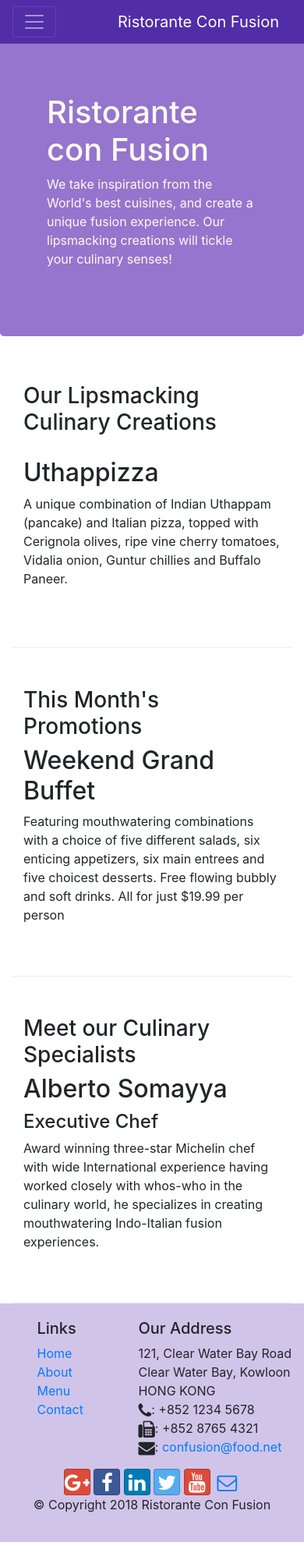
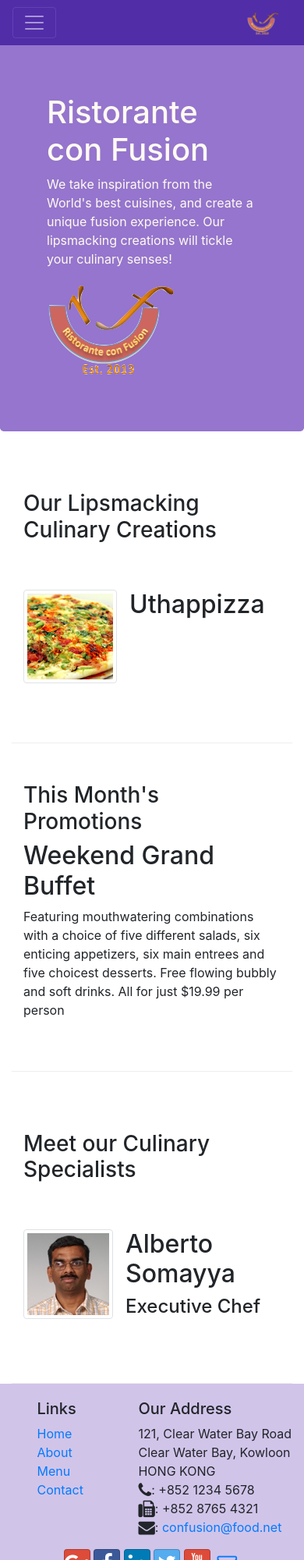
Before and after one commit to jiayelidd/Jiaye-bootstrap-demo, a website: page index.html in a window 390 px wide. Shown: the top 2000 px of the page at 78% size. Before the commit the page ends 1977 px from the top, so only its background shows below. Drawn offline with nearby package versions, Linux system fonts and the light colour scheme.

Commit message:
media added

```diff
--- a/index.html
+++ b/index.html
@@ -21,7 +21,7 @@
       <button class="navbar-toggler" type="button" data-toggle="collapse" data-target="#Navbar">
         <span class="navbar-toggler-icon"></span>
       </button>
-      <a class="navbar-brand" href="#">Ristorante Con Fusion</a>
+      <a class="navbar-brand" href="#"><img src="./img/logo.png" height="30" width="41"></a>
       <div class="collapse navbar-collapse" id="Navbar">
         <ul class="navbar-nav mr-auto">
           <li class="nav-item active"><a class="nav-link" href="#"><span class="fa fa-home fa-lg"></span> Home</a></li>
@@ -42,7 +42,8 @@
             creations will tickle your culinary senses!</p>
         </div>
         <!--The below line means that for extra small, the below section will stack below the above section. For small to extra large it will fill the rest of the col.-->
-        <div class="col-12 col-sm">
+        <div class="col-12 col-sm aligh-self-center">
+            <img src="./img/logo.png" class="img-fluid">
         </div>
       </div>
     </div>
@@ -55,9 +56,14 @@
         <h3>Our Lipsmacking Culinary Creations</h3>
       </div>
       <div class="col col-sm order-sm-first col-md">
-        <h2>Uthappizza</h2>
-        <p>A unique combination of Indian Uthappam (pancake) and Italian pizza, topped with Cerignola olives, ripe vine
-          cherry tomatoes, Vidalia onion, Guntur chillies and Buffalo Paneer.</p>
+          <div class="media">
+              <img class="d-flex mr-3 img-thumbnail aligh-self-center" src="./img/uthappizza.png" alt="uthapizza">
+              <div class="media-body">
+                <h2 class="mt-0">Uthappizza</h2>
+                <p class="d-none d-sm-block">A unique combination of Indian Uthappam (pancake) and Italian pizza, topped with Cerignola olives, ripe vine
+                  cherry tomatoes, Vidalia onion, Guntur chillies and Buffalo Paneer.</p>
+              </div>
+          </div>
       </div>
     </div>
 
@@ -79,10 +85,15 @@
         <h3>Meet our Culinary Specialists</h3>
       </div>
       <div class="col col-sm order-sm-first col-md">
-        <h2>Alberto Somayya</h2>
-        <h4>Executive Chef</h4>
-        <p>Award winning three-star Michelin chef with wide International experience having worked closely with whos-who
-          in the culinary world, he specializes in creating mouthwatering Indo-Italian fusion experiences. </p>
+          <div class="media">
+              <img class="d-flex mr-3 img-thumbnail aligh-self-center" src="./img/alberto.png">
+              <div class="media-body">
+                <h2 class="mt-0">Alberto Somayya</h2>
+                <h4>Executive Chef</h4>
+                <p class="d-none d-sm-block">Award winning three-star Michelin chef with wide International experience having worked closely with whos-who
+                  in the culinary world, he specializes in creating mouthwatering Indo-Italian fusion experiences. </p>
+              </div>
+          </div>
       </div>
     </div>
   </div>
```
Also changed, not shown: aboutus.html (+4 -2 lines), contactus.html (+4 -2 lines), img/alberto.png (added), img/buffet.png (added), img/logo.png (added), img/uthappizza.png (added).
